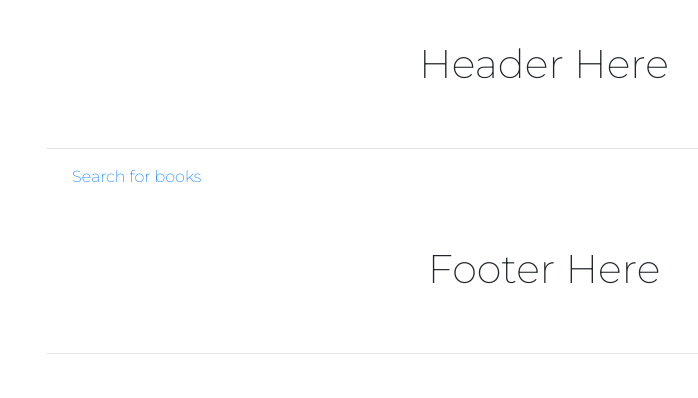
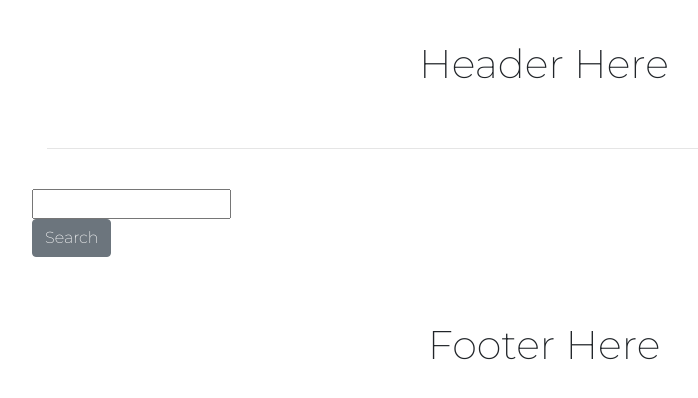
Before and after one commit to chloehellberg/SuggestItToMe, a React (Create React App) app: page / in a window 1280 px wide. Shown: the top 398 px of the page, without its empty margins (96-794 px from the left). Built offline with nearby package versions, Linux system fonts and the light colour scheme; a web font is replaced by a local one.

Commit message:
Clean up almost complete - move around router.

```diff
--- a/src/components/App.js
+++ b/src/components/App.js
@@ -1,24 +1,15 @@
 import React from 'react';
 import Header from "./Header";
 import Footer from './Footer';
-// import FindBooksControl from "./FindBooksControl";
-import FindBooksForm from './FindBooksForm';
-import FindBooksResult from './FindBooksResult';
-import { BrowserRouter as Router, Switch, Route } from 'react-router-dom';
-
+import FindBooksResult from "./FindBooksResult";
 
 function App() {
   return (
-    <Router>
-      <div className="App">
-        <Header />
-        <Switch>
-          <Route path="/" exact component={FindBooksForm} />
-          <Route path="/findbooksresult" component={FindBooksResult} />
-        </Switch>
-        <Footer />
-      </div>
-    </Router>
+  <React.Fragment>
+    <Header />
+    <FindBooksResult />
+    <Footer />
+  </React.Fragment>
   );
 }
 
@@ -32,27 +23,26 @@ export default App;
 
 
 
-
-
-
-
-
-
-
 // import React from 'react';
 // import Header from "./Header";
 // import Footer from './Footer';
-// import FindBooksControl from "./FindBooksControl";
-
+// import FindBooksForm from './FindBooksForm';
+// import FindBooksResult from './FindBooksResult';
+// import { BrowserRouter as Router, Switch, Route } from 'react-router-dom';
 
 
 // function App() {
 //   return (
-//   <React.Fragment>
-//     <Header />
-//     <FindBooksControl />
-//     <Footer />
-//   </React.Fragment>
+//     <Router>
+//       <div className="App">
+//         <Header />
+//         <Switch>
+//           <Route path="/" exact component={FindBooksForm} />
+//           <Route path="/findbooksresult" component={FindBooksResult} />
+//         </Switch>
+//         <Footer />
+//       </div>
+//     </Router>
 //   );
 // }
 
--- a/src/components/FindBooksForm.js
+++ b/src/components/FindBooksForm.js
@@ -1,158 +1,28 @@
-import React from "react";
-import PropTypes from 'prop-types';
-import { Link, withRouter } from 'react-router-dom';
+import React from 'react';
+import PropTypes from "prop-types";
 
 
 function FindBooksForm(props){
+  return(
+    <React.Fragment>
+      <div className='align-items-center'>
+        <form onSubmit={handleSearchingForMovies}>
+          <br></br>
+          <input required type='text' name='searchparameter'></input><br></br>
+          <button className='btn btn-secondary' type='submit'>Search</button>
+        </form>
+      </div>
+    </React.Fragment>
+  )
 
-  return (
-    <nav>
-      <ul>
-        <Link to="/findbooksresult">
-          <li>Search for books</li>
-        </Link>
-      </ul>
-    </nav>
-  )
+  function handleSearchingForMovies(event) {
+    event.preventDefault();
+    props.onSubmit(event.target.searchparameter.value)
+  }
+}
+
+FindBooksForm.propTypes = {
+  handleSettingSearchParam: PropTypes.func,
 }
 
 export default FindBooksForm;
-
-
-
-
-
-
-
-
-
-
-
-
-
-
-
-
-
-
-
-
-
-
-
-
-// import React from "react";
-// import PropTypes from 'prop-types';
-
-
-// function FindBooksForm(props){
-
-//   function handleSearchParameters(event) {
-//     event.preventDefault();
-//     const newSearch = {
-//       query: event.target.query.value
-//     }
-//     props.onNewSearch(newSearch);
-//   }
-
-
-//   return(
-//     <React.Fragment>
-//       <h1>Here is a form to fill out.</h1>
-//       <form onSubmit={handleSearchParameters}>
-//         <input class="submission"
-//           type='text'
-//           name='query'
-//           placeholder='Search' />
-//         <button class="btn btn-info" type='submit'>New Search</button>
-//       </form>
-//     </React.Fragment>
-//   )
-// }
-
-// FindBooksForm.propTypes = {
-//   onNewSearch: PropTypes.func
-// };
-
-// export default FindBooksForm;
-
-
-
-
-
-
-
-
-
-// return(
-//   <React.Fragment>
-//     <h1>Here is a form to fill out.</h1>
-//   </React.Fragment>
-// )
-// }
-
-// export default FindBooksForm;
-
-
-
-
-
-// const []
-  // function searchParameters() {
-
-  // }
-
-
-
-
-
-
-
-
-
-
-// function FindBooksForm(props){
-//   function handleFindBooksSubmission(event) {
-//     event.preventDefault();
-//     const newBookSearch = {
-//       name: event.target.name.value,
-//       quantity: event.target.name.value,
-//       brand: event.target.brand.value,
-//       price: event.target.price.value,
-//       style: event.target.style.value,
-//       status: event.target.style.value,
-//       id: v4()
-//     }
-//     props.onFindBooksSubmission(newBookSearch);
-
-//   }
-
-//   return (
-//     <React.Fragment>
-//       <form onSubmit={handleFindBooksSubmission}>
-//         <input class="submission"
-//           type='text'
-//           name='name'
-//           placeholder = 'Name' />
-//           <input class="submission"
-//           type='text'
-//           name='brand'
-//           placeholder = 'Brand'/>
-//         <input class="submission"
-//           name='price'
-//           placeholder='Price per Pint' />
-//         <input class="submission"
-//           type='text'
-//           name="style"
-//           placeholder = 'Style'/>
-//         <button class="btn btn-info" type='submit'>Find Books</button>
-//       </form>
-//     </React.Fragment>
-//   );
-// }
-
-// FindBooksForm.propTypes = {
-//   onFindBooksSubmission: PropTypes.func
-// };
-
-// export default FindBooksForm;
--- a/src/components/FindBooksResult.js
+++ b/src/components/FindBooksResult.js
@@ -1,119 +1,98 @@
-import React, { useState, useEffect } from 'react';
-import { Link, withRouter } from 'react-router-dom';
+import React from "react";
+import FindBooksForm from "./FindBooksForm";
 
-function FindBooksResult(props) {
-
-  useEffect(() => {
-    fetchItems();
-  },[]);
-
-  const [items, setItems] = useState([]);
-
-  const fetchItems = async (query) => {
-    const data = await fetch(`https://www.googleapis.com/books/v1/volumes?q=subject:fiction`);
-
-    const items = await data.json();
-    // console.log(items);
-
-    console.log(items.items);
-
-    setItems(items.items);
+class FindBooksResult extends React.Component {
+  constructor(props) {
+    super(props);
+    this.state = {
+      error: null,
+      isLoaded: false,
+      books: [],
+      searchparam: null,
+      isSubmitted:false
+    };
   }
 
-  return (
-    <React.Fragment>
-      <h1>Book Results</h1>
-      {items.map(item => (
-        <h1 key={item.id}>
-        </h1>
-      ))}
-       <ul>
-          <Link to="/">
-            <li>Return for new search</li>
-          </Link>
-        </ul>
-    </React.Fragment>
-  )
+  render() {
+    let { error, books, searchparam } = this.state;
+    if (error) {
+      return <React.Fragment>Error: {error.message} </ React.Fragment>;
+    } else if (books === undefined) {
+      return(
+        <React.Fragment>
+        <h4>No Books Found</h4>
+        <button className='btn btn-primary' onClick={this.resetMe}>Back to the search</button>
+        </React.Fragment>
+      )
+    } else {
+      console.log(searchparam)
+      console.log(this.state)
+      return (
+        <React.Fragment>
+          <FindBooksForm onSubmit={this.handleSettingSearchParam} />
+
+
+          <ul className='headingpadding'>
+            {books !== undefined && books.map((books, index) => (
+              <li className='bottompad' key={index}>
+                <h3>Title: {books.volumeInfo.title}</h3>
+                <img className="dogPic" src={books.volumeInfo.imageLinks.smallThumbnail} alt="googleAPIImage" />
+              </li>
+            ))}
+          </ul>
+
+        </React.Fragment>
+      );
+    }
+  }
+
+  makeOmdbApiCall = (parameter) => {
+    fetch(`https://www.googleapis.com/books/v1/volumes?q=subject:${parameter}`)
+      .then((response) => response.json())
+      .then((jsonifiedResponse) => (jsonifiedResponse.items))
+      .then((jsonifiedResponse) => {
+        console.log(jsonifiedResponse)
+        this.setState({
+          isLoaded: true,
+          books: jsonifiedResponse,
+          isSubmitted: true
+        });
+      })
+      .catch((error) => {
+        this.setState({
+          isLoaded: true,
+          error,
+        });
+      });
+  };
+
+  handleSettingSearchParam = (param) => {
+    console.log('handler' + param)
+    fetch(`https://www.googleapis.com/books/v1/volumes?q=subject:${param}`)
+    .then((response) => response.json())
+    .then((jsonifiedResponse) => (jsonifiedResponse.items))
+    .then((jsonifiedResponse) => {
+      console.log(jsonifiedResponse)
+      this.setState({
+        isLoaded: true,
+        books: jsonifiedResponse,
+        isSubmitted: true
+      });
+    })
+    .catch((error) => {
+    });
+  }
+
+
+   resetMe = (state) => {
+    this.setState({
+      error: null,
+      isLoaded: false,
+      books: [],
+      searchparam: null,
+      isSubmitted:false
+    })
+  }
 }
 
 export default FindBooksResult;
-
-
-
-
-
-// import React from "react";
-// // import Books from "./Books";
-// import PropTypes from "prop-types"
-// // import { useState } from 'react';
-
-// function FindBooksResult(props) {
-
-//   return (
-
-//     <React.Fragment>
-//       <h1>Book Results</h1>
-
-
-//       <ul className="center-align">
-
-//         {props.books.books.map((books, index) =>
-
-//           <div key={index} className="flip-card">
-//             <div className="flip-card-inner">
-//               <div className="flip-card-front">
-//                 <img className="dogPic" src={books.volumeInfo.imageLinks.smallThumbnail} alt="googleAPIImage" />
-//               </div>
-//               <li>
-//                 <div className="flip-card-back">
-//                   <h3>Title: {books.volumeInfo.title}</h3>
-//                   <h5>Author: {books.volumeInfo.authors}</h5>
-//                 </div>
-//               </li>
-//             </div>
-//           </div>
-//         )}
-
-//       </ul>
-//     </React.Fragment>
-//   );
-// }
-
-// FindBooksResult.propTypes = {
-//   books: PropTypes.object,
-//   isLoading: PropTypes.bool,
-//   error: PropTypes.string
-// }
-
-
-
-// export default FindBooksResult;
-
-
-
-
-
-
-
-// function FindBooksResult(props){
-//   return(
-//     <React.Fragment>
-//       {props.bookList.map((books) =>
-//         <Books name = {books.name}
-//         quantity = {books.quantity}
-//         status = {books.status}
-//         brand = {books.brand}
-//         price = {books.price}
-//         style = {books.style}
-//         id = {books.id}
-//         key = {books.id}/>
-//       )}
-//     </React.Fragment>
-//   );
-// }
-
-// FindBooksResult.propTypes = {
-//   bookList: PropTypes.array
-// };
-
-// export default FindBooksResult;
--- a/src/index.js
+++ b/src/index.js
@@ -2,21 +2,36 @@ import React from 'react';
 import ReactDOM from 'react-dom';
 import './index.css';
 import App from './components/App';
-import { createStore, applyMiddleware } from 'redux';
-import rootReducer from './reducers/index';
-import thunkMiddleware from 'redux-thunk';
-import { Provider } from 'react-redux';
-import middlewareLogger from './middleware/middleware-logger';
 
-const store = createStore(rootReducer, applyMiddleware(middlewareLogger, thunkMiddleware));
-
-// store.subscribe(() =>
-//   console.log(store.getState())
-// );
 
 ReactDOM.render(
-  <Provider store={store}>
+  <React.StrictMode>
     <App />
-  </Provider>,
+  </React.StrictMode>,
   document.getElementById('root')
 );
+
+
+
+
+
+
+// import React from 'react';
+// import ReactDOM from 'react-dom';
+// import './index.css';
+// import App from './components/App';
+// import { createStore, applyMiddleware } from 'redux';
+// import rootReducer from './reducers/index';
+// import thunkMiddleware from 'redux-thunk';
+// import { Provider } from 'react-redux';
+// import middlewareLogger from './middleware/middleware-logger';
+
+
+// const store = createStore(rootReducer, applyMiddleware(middlewareLogger, thunkMiddleware));
+
+// ReactDOM.render(
+//   <Provider store={store}>
+//     <App />
+//   </Provider>,
+//   document.getElementById('root')
+// );
```
Also changed, not shown: src/components/FindBooksControl.js (+33 -33 lines).
